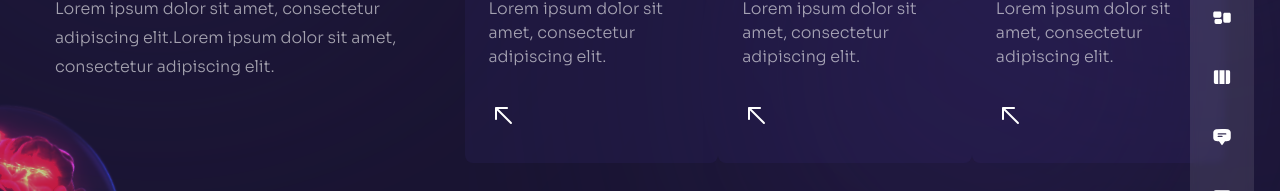
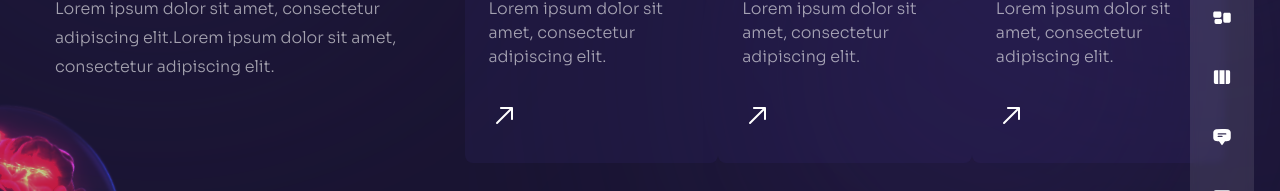
Before and after one commit to mine-martin/2023_Portfolio, a Next.js app: page /services in a window 1280 px wide. Shown: the part 353-544 px from the top of the page. Built offline with nearby package versions, Linux system fonts and the light colour scheme.

Commit message:
Finishing up with Services Page

```diff
--- a/components/ServiceSlider.js
+++ b/components/ServiceSlider.js
@@ -9,6 +9,7 @@ import { FreeMode, Pagination } from 'swiper';
 // icons
 import {
   RxArrowTopLeft,
+  RxArrowTopRight,
   RxCrop,
   RxDesktop,
   RxPencil2,
@@ -90,7 +91,7 @@ const ServiceSlider = () => {
               <div>
                 {/* arrow */}
                 <div className="text-3xl">
-                  <RxArrowTopLeft className="group-hover:rotate-45 group-hover:text-indigo-500 transition-all duration-300" />
+                  <RxArrowTopRight className="group-hover:rotate-45 group-hover:text-indigo-500 transition-all duration-300" />
                 </div>
               </div>
             </div>
```
